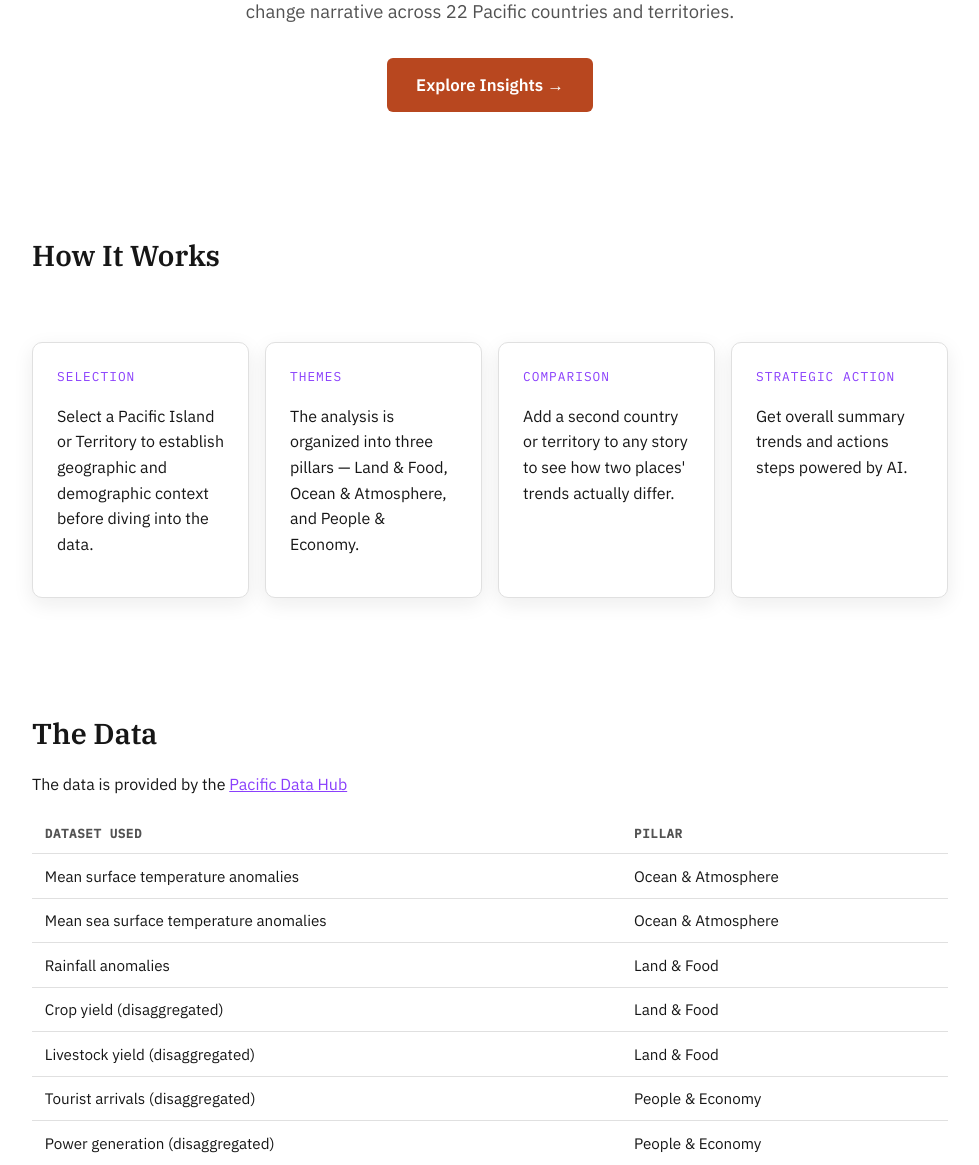
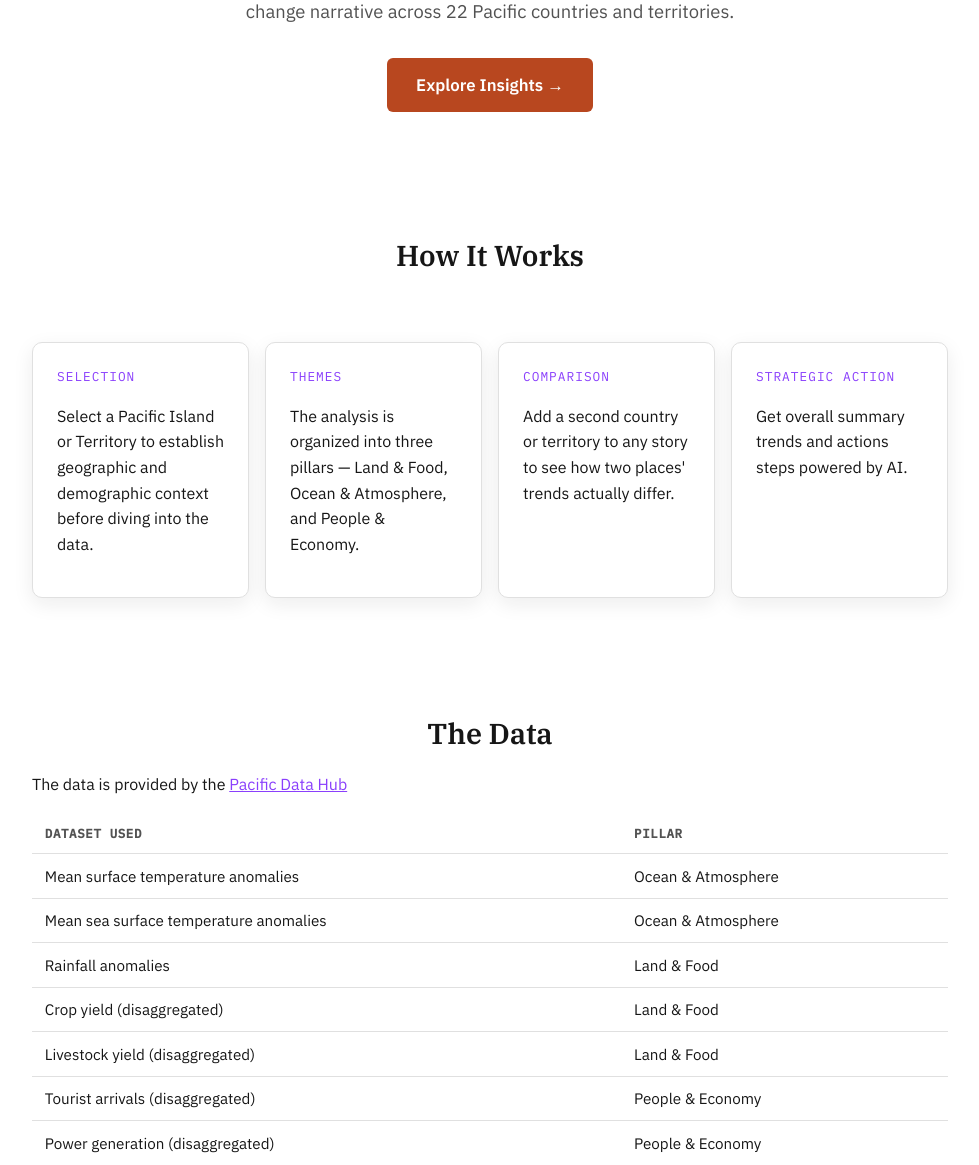
Before and after one commit to edimaudo/Atoll, a FastAPI app: page / in a window 1280 px wide. Shown: the part 576-1741 px from the top of the page, without its empty margins (150-1129 px from the left). Run offline with FastAPI, Linux system fonts and the light colour scheme; some libraries are stand-ins or nearby versions.

Commit message:
Update index.html

```diff
--- a/templates/index.html
+++ b/templates/index.html
@@ -32,7 +32,7 @@
 </section>
 
 <section class="section" style="display: flex; flex-direction: column; gap: 1.5rem;">
-    <h2>How It Works</h2>
+    <h2 style="text-align: center;">How It Works</h2>
     <div class="how-it-works" style="display: flex; gap: 1rem;">
         <div class="how-card" style="flex: 1;">
             <span class="eyebrow">Selection</span>
@@ -56,7 +56,7 @@
 
 
 <section class="section">
-    <h2>The Data</h2>
+    <h2 style="text-align: center;">The Data</h2>
     <p>The data is provided by the <a href="https://pacificdata.org" target="_blank" rel="noopener">Pacific Data Hub</a></p>
     <table class="dataset-table">
         <thead>
```
